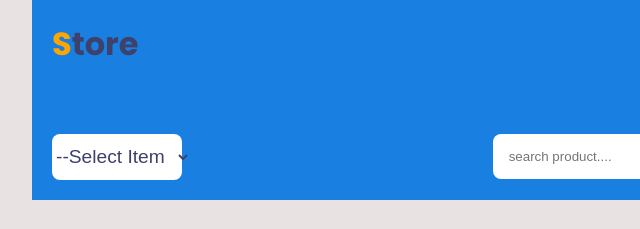
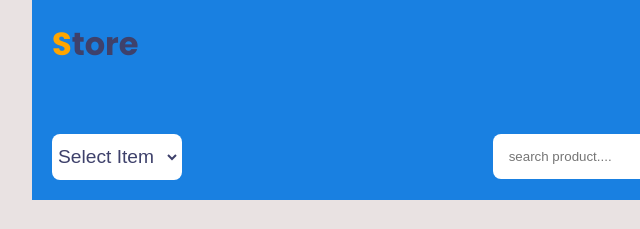
Before and after one commit to jelsonjay/product-shopping-cart-page, a plain HTML site: page index.html in a window 1280 px wide. Shown: the top 229 px of the page, 0-640 px from the left. Drawn offline with nearby package versions, Linux system fonts and the light colour scheme.

Commit message:
update index.html file

```diff
--- a/index.html
+++ b/index.html
@@ -29,7 +29,7 @@
 					<div class="dropdown">
 						<form name="form">
 							<select name="items" onchange="getSelectedItems()">
-								<option>--Select Item</option>
+								<option>Select Item</option>
 								<option value="laptop">Laptop</option>
 								<option value="tablet">Tablet</option>
 								<option value="iphone">iphone</option>
```
